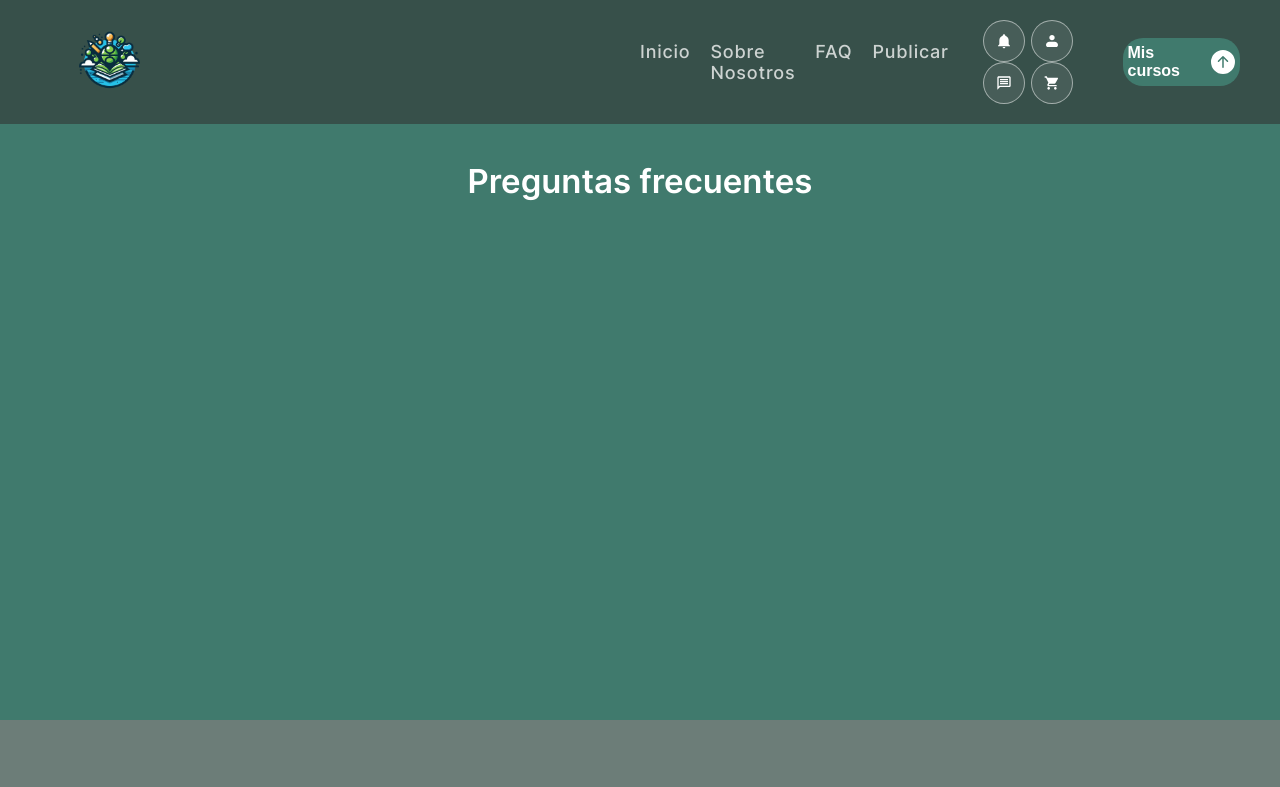
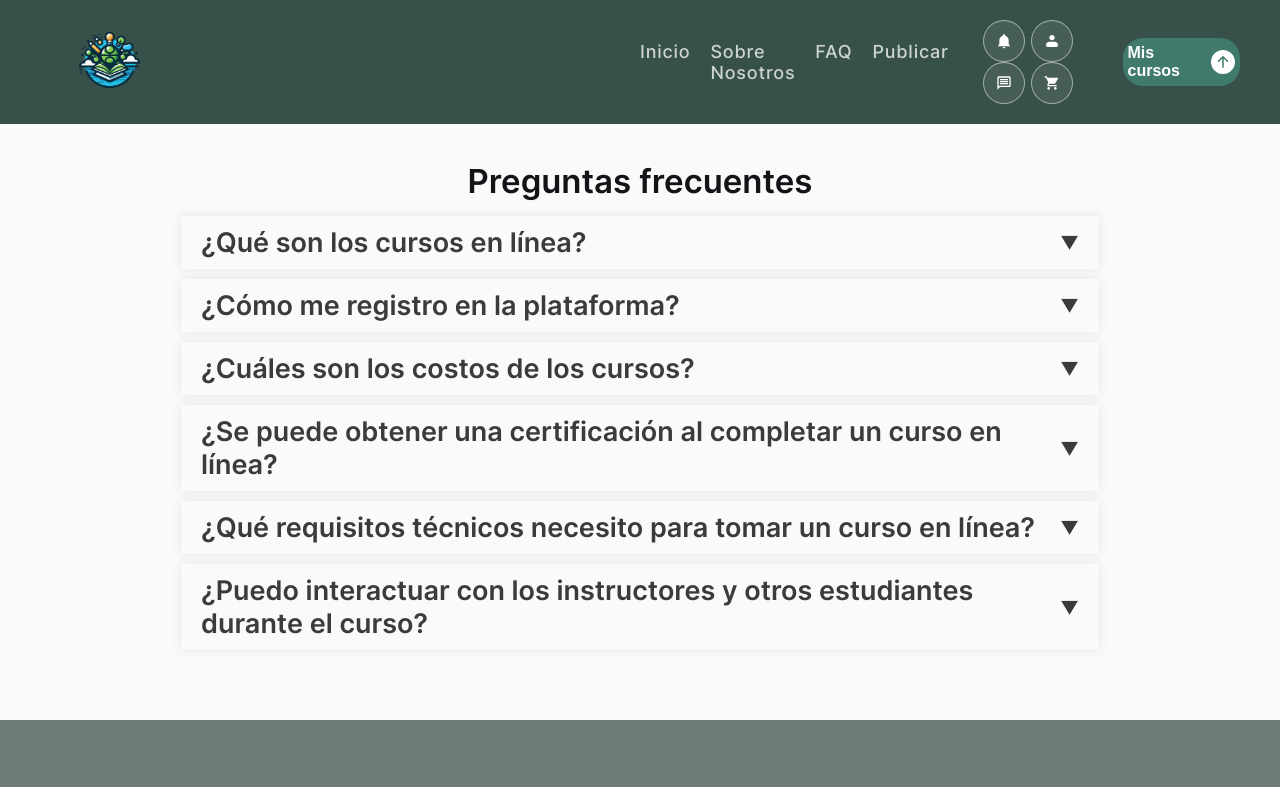
Before and after one commit to dfrancohdez/aprende-ya, a React (Create React App) app: page /faq in a window 1280 px wide. Shown: the top 787 px of the page. Built offline with nearby package versions, Linux system fonts and the light colour scheme; no server answers.

Commit message:
Front de FAQ

```diff
--- /dev/null
+++ b/src/components/accordion/Accordion.js
@@ -0,0 +1,26 @@
+import React, { useState } from 'react';
+import './Accordion.scss';
+
+export const Accordion = ({ title, content }) => {
+  const [isOpen, setIsOpen] = useState(false);
+
+  const toggleAccordion = () => {
+    setIsOpen(!isOpen);
+  };
+
+  return (
+    <div className='accordion'>
+      <div className='accordion-title' onClick={toggleAccordion}>
+        <h4>
+          <span>{title}</span>
+          <span className={`accordion-icon ${isOpen ? 'open' : ''}`}>
+            {isOpen ? '▼' : '▼'}
+          </span>
+        </h4>
+      </div>
+      <div className={`accordion-content ${isOpen ? 'open' : ''}`}>
+        <p>{content}</p>
+      </div>
+    </div>
+  );
+};
--- /dev/null
+++ b/src/components/accordion/Accordion.scss
@@ -0,0 +1,43 @@
+@use '../../scss/base/variables' as v;
+
+h3 {
+  color: #000;
+}
+
+.accordion {
+  &-title {
+    cursor: pointer;
+    padding: 10px 20px;
+    margin: 5px 0;
+    border: 0px solid #000;
+    box-shadow: 0 0 10px rgba(0, 0, 0, 0.09);
+
+    h4 {
+      display: flex;
+      justify-content: space-between;
+      align-items: center;
+      width: 100%;
+    }
+  }
+
+  &-icon {
+    font-size: 18px;
+    transition: transform 0.4s ease;
+  }
+
+  &-icon.open {
+    transform: rotate(180deg);
+  }
+
+  &-content {
+    max-height: 0;
+    overflow: hidden;
+    transition: max-height 0.4s ease, padding 0.4s ease;
+    padding: 0 10px;
+  }
+
+  &-content.open {
+    max-height: 100px; /* Ajusta esta altura según sea necesario */
+    padding: 10px;
+  }
+}
--- a/src/screens/frequentlyAskedQuestions/FAQ.js
+++ b/src/screens/frequentlyAskedQuestions/FAQ.js
@@ -2,6 +2,7 @@ import { NavBar } from '../../components/navBar/NavBar'
 import { Footer } from '../../components/footer/Footer'
 import { SimpleButton } from '../../components/simpleButton/simpleButton'
 import { Sidebar } from '../../components/navBar/sidebar/Sidebar'
+import { Accordion } from '../../components/accordion/Accordion'
 import './_FAQ.scss'
 import { useState } from 'react'
 
@@ -25,12 +26,17 @@ function FaqScreen() {
                 <div className='faqScreen-container'>
                     <div className='faqScreen-container-content'>
                         <h3>Preguntas frecuentes</h3>
+                        <Accordion title={"¿Qué son los cursos en línea?"} content={"Los cursos en línea son programas educativos que se ofrecen a través de internet. Estos cursos permiten a los estudiantes aprender nuevas habilidades, adquirir conocimientos en diversas áreas y obtener certificaciones sin necesidad de asistir a clases presenciales."}/>
+                        <Accordion title={"¿Cómo me registro en la plataforma?"} content={"Para registrarte, simplemente visita nuestra página de registro, proporciona tu nombre, dirección de correo electrónico y crea una contraseña."}/>
+                        <Accordion title={"¿Cuáles son los costos de los cursos?"} content={"Los costos de los cursos varían dependiendo del programa y la institución que los ofrece. Algunos cursos son gratuitos, mientras que otros requieren el pago de una tarifa. Puedes encontrar información detallada sobre los costos en la página de cada curso."}/>
+                        <Accordion title={"¿Se puede obtener una certificación al completar un curso en línea?"} content={"Sí, muchos cursos en línea ofrecen certificaciones al completarlos exitosamente. Estas certificaciones pueden ser útiles para mejorar tu currículum y demostrar tus habilidades a empleadores potenciales."}/>
+                        <Accordion title={"¿Qué requisitos técnicos necesito para tomar un curso en línea?"} content={"Para tomar un curso en línea, necesitas una computadora o dispositivo móvil con acceso a internet, un navegador web actualizado y, en algunos casos, software específico que se mencionará en los detalles del curso. Asegúrate de revisar los requisitos técnicos antes de inscribirte."}/>
+                        <Accordion title={"¿Puedo interactuar con los instructores y otros estudiantes durante el curso?"} content={"Sí, la mayoría de los cursos en línea ofrecen oportunidades para interactuar con los instructores y otros estudiantes. Esto puede incluir foros de discusión, sesiones de chat en vivo, videoconferencias y más. Estas interacciones pueden enriquecer tu experiencia de aprendizaje y ayudarte a resolver dudas que puedan surgir durante el curso."}/>
                     </div>
                 </div>
             </div>
             <Footer />
         </div>
-
     )
 
 
--- a/src/screens/frequentlyAskedQuestions/_FAQ.scss
+++ b/src/screens/frequentlyAskedQuestions/_FAQ.scss
@@ -5,9 +5,9 @@
         display: flex;
         align-items: flex-start;
         justify-content: flex-start;
-        height: 90vh;
+        min-height: 90vh;
         width: 100%;
-        background-color: v.$fondo2;
+        background-color: #fafafa;
 
         &-content {
             margin: 150px auto 0; /* Usar margin: 0 auto para centrar horizontalmente */
@@ -15,17 +15,25 @@
             border: 1px solid transparent;
             border-radius: 5%;
             color: #393c3a;
+            width: 120vh;
 
             h3 {
                 padding: 10px 5px;
-                color: v.$blanco;
+                text-align: center;
+                color: v.$black-secondary;
             }
 
             h6 {
                 padding: 10px 5px 1px;
-                color: v.$blanco;
+                color: v.$black-secondary;
                 text-align: center;
             }
         }
+
+        &-accordion{
+            color: #393c3a;
+
+            margin: 200px auto 0;
+        }
     }
 }
```
